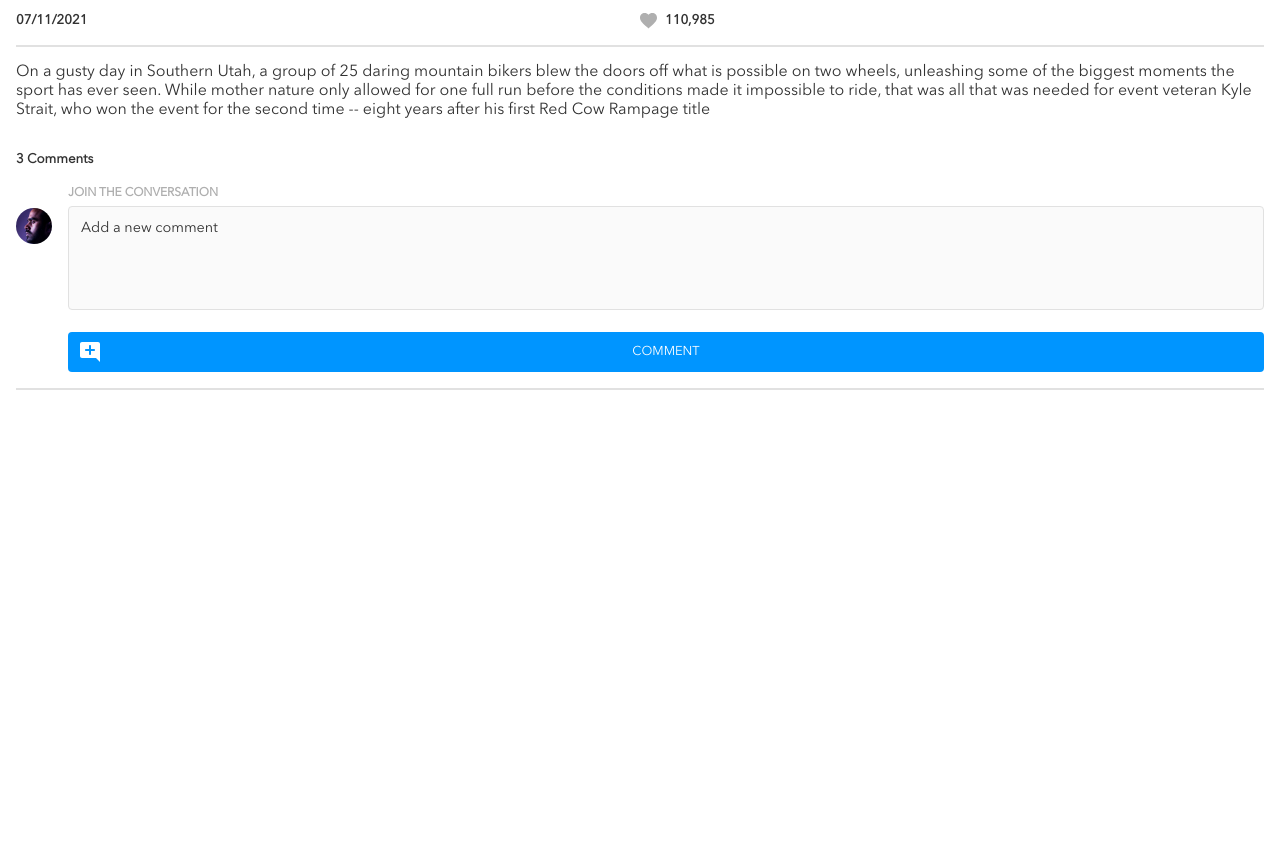
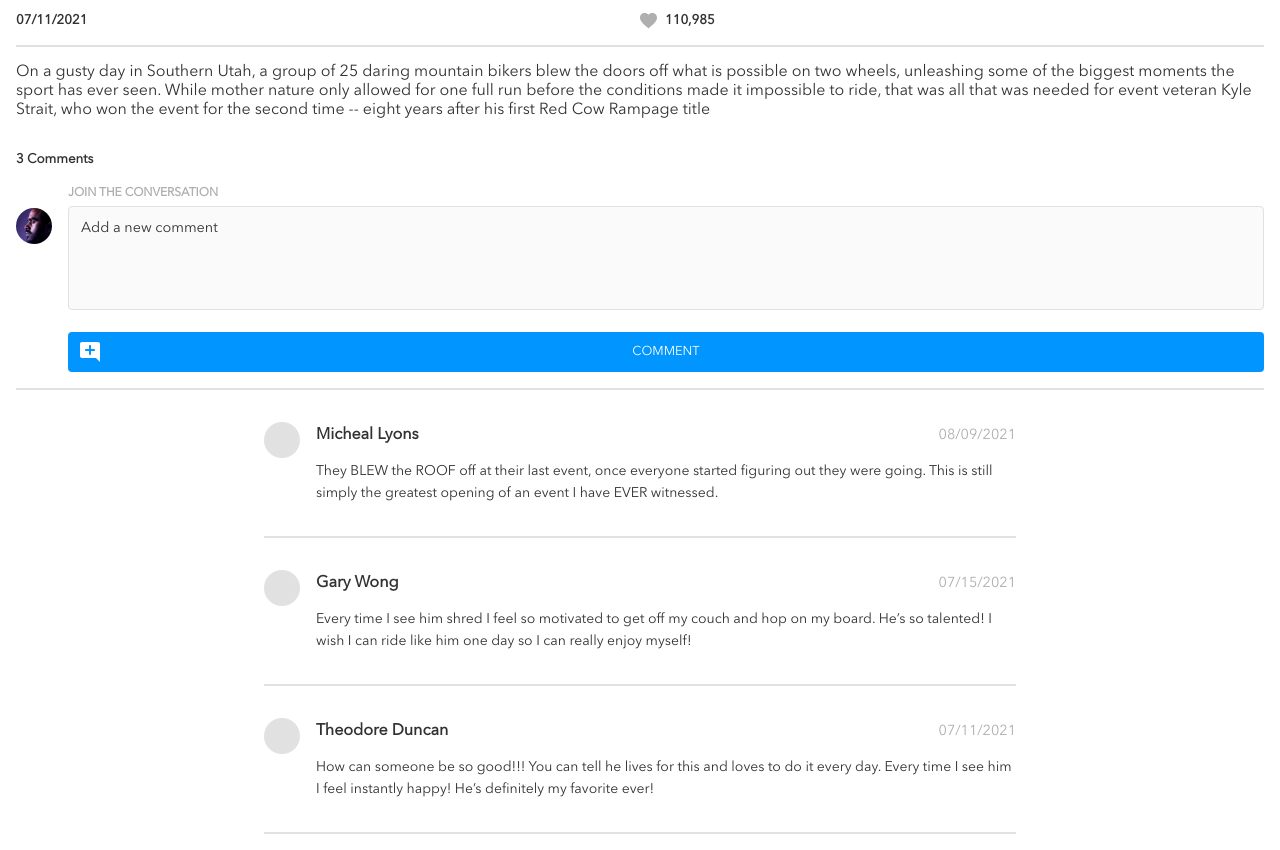
Before and after one commit to david-jiwon-park/BrainFlix, a React (Create React App) app: page / in a window 1280 px wide. Shown: the part 1240-2090 px from the top of the page. Before the commit the page ends 1646 px from the top, so only its background shows below. Built offline with nearby package versions, Linux system fonts and the light colour scheme.

Commit message:
Adding comments from video-details.json in the comments section

```diff
--- a/src/components/Comments/Comments.js
+++ b/src/components/Comments/Comments.js
@@ -1,44 +1,44 @@
 import './Comments.scss';
-import pfp from '../../assets/images/Mohan-muruge.jpg';
-import commentIcon from '../../assets/images/add_comment.svg';
 
 function Comments(props) {
 
+    // Function to format dates into mm/dd/yyyy format
+    function formatDate(input) {
+        const timestamp = new Date(input.timestamp);
+        const yyyy = timestamp.getFullYear();
+        let mm = timestamp.getMonth() + 1;
+        let dd = timestamp.getDate();
+
+        if (mm < 10) {
+            mm = '0' + mm
+        };
+
+        if (dd < 10) {
+            dd = '0' + dd
+        };
+
+        return mm + '/' + dd + '/' + yyyy;
+    };
+
+    const formattedDate = formatDate(props);
+
     return (
-        <div className="comments">
-            <h5>{props.comments.length} Comments</h5>
 
-            <form id="comment-form" className="comments__form">
+        <article className="comments__container">
+            <div className="comments__pfp"></div>
 
-                <div className="comments__container">
-                    <img className="comments__pfp" src={pfp} alt="profile picture"/>
+            <div className="comments__content">
+                <div className="comments__top-row">
+                    <h4 className="comments__name">{props.name}</h4>
+                    <h4 className="comments__date">{formattedDate}</h4>
+                </div>
 
-                    <div className="comments__user-input">
+                <p className="comments__comment">{props.comment}</p>
+            </div>
 
-                        {/* <!--Comment Field--> */}
-                        <label htmlFor="comment" className="comments__field-label">JOIN THE CONVERSATION</label>
-                        <div className="comments__field">
-                            <textarea className="comments__comment-textarea" name="comment" id="comment" placeholder="Add a new comment" required></textarea>
-                        </div>
+        </article>
 
-                        {/* <!--Comment Button--> */}
-
-                        <div className="comments__button-container">
-                            <button id="comment-button" className="comments__button" type="submit">
-                                COMMENT
-                            </button>
-                            <img className="comments__comment-icon" src={commentIcon} alt="comment icon"/>
-                        </div>
-
-                    </div>
-                </div>
-            </form>
-
-
-        </div>
-
-    );
+    )
 }
 
-
 export default Comments;
--- a/src/components/Comments/Comments.scss
+++ b/src/components/Comments/Comments.scss
@@ -1,73 +1,52 @@
-// Comments Styling
+/* Comments Styling */
 
 @import '../../styles/partials/variables';
 @import '../../styles/partials/mixins';
 
-
 .comments {
-    padding: 1rem;
-
+    &__desktop-container {
+        @include desktop {
+            @include desktop-auto-margin;
+        }
+    }
     &__container {
         display: flex;
+        padding-top: 1rem;
         @include divider;
+        @include tablet {
+            padding: 2rem 0 1rem;
+            margin: 0 5.25rem;
+        }
+        @include desktop {
+            margin: 0 15.5rem;
+        }
     }
-
     &__pfp {
         @include mobile-pfp-shape;
-        object-fit: cover;
-        object-position: 20% 50%;
-        margin-top: 2.5rem;
+        box-sizing: border-box;
+        background-color: $color-divider-and-outline;
+        padding-right: 2.25rem;
     }
-
-    &__user-input {
+    &__content {
+        width: 100%;
+        padding: 0.25rem 0 1rem 1rem;
+    }
+    &__top-row {
         width: 100%;
         display: flex;
-        flex-direction: column;
-        padding: 1rem 0 1rem 1rem;
+        justify-content: space-between;
+        padding-bottom: 1rem;
     }
-
-    &__field-label {
-        @include mobile-field-label;
+    &__name {
+        @include mobile-posted-name;
     }
-
-    &__field {
-        padding: 0.25rem 0 1rem;
+    &__date {
+        @include mobile-posted-datestamp;
     }
-
-    &__comment-textarea {
-        box-sizing: border-box;
-        min-height: 6.5rem;
-        width: 100%;
-        background: $color-field-background;
-        border: 1px solid $color-divider-and-outline;
-        border-radius: 4px;
-        padding: 0.5rem;
-        @include field-text;
-        resize: none;
-        &::placeholder {
-            @include field-text;
-            padding: 0.25rem 0 0 0.25rem;
-        }
-        &:active {
-            border: 1px solid $color-primary-dark;
+    &__comment {
+        @include mobile-body-text;
+        @include tablet {
+            @include td-body-text;
         }
     }
-
-    &__button-container {
-        position: relative;
-    }
-
-    &__button {
-        width: 100%;
-        height: 2.5rem;
-        @include button;
-        @include mobile-button-text;
-    }
-
-    &__comment-icon {
-        position: absolute;
-        top: 0.5rem;
-        left: 0.6rem;
-    }
-
 }
--- /dev/null
+++ b/src/components/CommentsSection/CommentsSection.js
@@ -0,0 +1,57 @@
+import './CommentsSection.scss';
+import Comments from "../Comments/Comments";
+import pfp from '../../assets/images/Mohan-muruge.jpg';
+import commentIcon from '../../assets/images/add_comment.svg';
+
+function CommentsSection(props) {
+
+    return (
+        <div className="comments-section">
+            <h5>{props.comments.length} Comments</h5>
+
+            <form id="comment-form" className="comments-section__form">
+
+                <div className="comments-section__container">
+                    <img className="comments-section__pfp" src={pfp} alt="profile picture"/>
+
+                    <div className="comments-section__user-input">
+
+                        {/* <!--Comment Field--> */}
+                        <label htmlFor="comment" className="comments-section__field-label">JOIN THE CONVERSATION</label>
+                        <div className="comments-section__field">
+                            <textarea className="comments-section__comment-textarea" name="comment" id="comment" placeholder="Add a new comment" required></textarea>
+                        </div>
+
+                        {/* <!--Comment Button--> */}
+
+                        <div className="comments-section__button-container">
+                            <button id="comment-button" className="comments-section__button" type="submit">
+                                COMMENT
+                            </button>
+                            <img className="comments-section__comment-icon" src={commentIcon} alt="comment icon"/>
+                        </div>
+
+                    </div>
+                </div>
+            </form>
+
+            <section>
+                {props.comments.map((comment) => (
+                    <Comments
+                        key={comment.id}
+                        name={comment.name}
+                        comment={comment.comment}
+                        timestamp={comment.timestamp}
+                    />
+                ))}
+            </section>
+
+
+
+        </div>
+
+    );
+}
+
+
+export default CommentsSection;
--- /dev/null
+++ b/src/components/CommentsSection/CommentsSection.scss
@@ -0,0 +1,73 @@
+// Comments Section Styling
+
+@import '../../styles/partials/variables';
+@import '../../styles/partials/mixins';
+
+
+.comments-section {
+    padding: 1rem;
+
+    &__container {
+        display: flex;
+        @include divider;
+    }
+
+    &__pfp {
+        @include mobile-pfp-shape;
+        object-fit: cover;
+        object-position: 20% 50%;
+        margin-top: 2.5rem;
+    }
+
+    &__user-input {
+        width: 100%;
+        display: flex;
+        flex-direction: column;
+        padding: 1rem 0 1rem 1rem;
+    }
+
+    &__field-label {
+        @include mobile-field-label;
+    }
+
+    &__field {
+        padding: 0.25rem 0 1rem;
+    }
+
+    &__comment-textarea {
+        box-sizing: border-box;
+        min-height: 6.5rem;
+        width: 100%;
+        background: $color-field-background;
+        border: 1px solid $color-divider-and-outline;
+        border-radius: 4px;
+        padding: 0.5rem;
+        @include field-text;
+        resize: none;
+        &::placeholder {
+            @include field-text;
+            padding: 0.25rem 0 0 0.25rem;
+        }
+        &:active {
+            border: 1px solid $color-primary-dark;
+        }
+    }
+
+    &__button-container {
+        position: relative;
+    }
+
+    &__button {
+        width: 100%;
+        height: 2.5rem;
+        @include button;
+        @include mobile-button-text;
+    }
+
+    &__comment-icon {
+        position: absolute;
+        top: 0.5rem;
+        left: 0.6rem;
+    }
+
+}
--- a/src/components/MainVideo/MainVideo.js
+++ b/src/components/MainVideo/MainVideo.js
@@ -1,5 +1,5 @@
 import VideoDetails from "../VideoDetails/VideoDetails";
-import Comments from "../Comments/Comments";
+import CommentsSection from "../CommentsSection/CommentsSection";
 
 
 function MainVideo(props) {
@@ -18,7 +18,7 @@ function MainVideo(props) {
                 description={props.mainVideo[0].description}
             />
 
-            <Comments comments={props.mainVideo[0].comments}/>
+            <CommentsSection comments={props.mainVideo[0].comments}/>
 
 
         </div>
--- a/src/styles/partials/_mixins.scss
+++ b/src/styles/partials/_mixins.scss
@@ -54,6 +54,14 @@
 
 
 
+/* Mobile Text Styles  */
+
+@mixin mobile-body-text {
+  font-size: 0.8125rem;
+  line-height: 1.125rem;
+  font-weight: 400;
+}
+
 @mixin mobile-field-label {
   font-family: $base-font;
   color: $color-text-secondary;
@@ -69,3 +77,25 @@
   line-height: 1.125rem;
   font-weight: 400;
 }
+
+@mixin mobile-posted-name {
+  font-size: 1rem;
+  line-height: 1.125rem;
+  font-weight: 700;
+}
+
+@mixin mobile-posted-datestamp {
+  color: $color-text-secondary;
+  font-size: 0.9rem;
+  line-height: 1.125rem;
+  font-weight: 400;
+}
+
+
+/* Tablet and Desktop Text Styles  */
+
+@mixin td-body-text {
+  font-size: 0.875rem;
+  line-height: 1.375rem;
+  font-weight: 400;
+}
```
Lines whose indentation alone changed are shown as unchanged.
